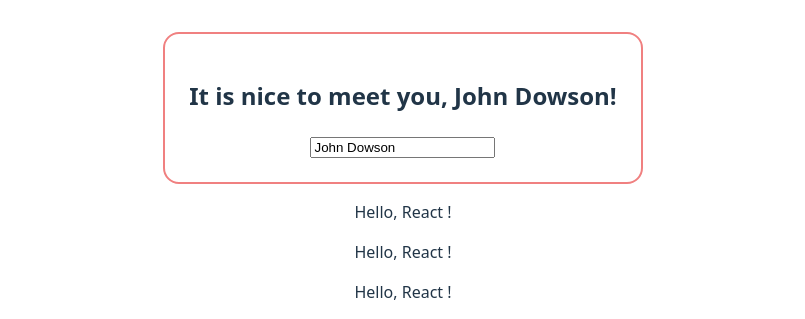
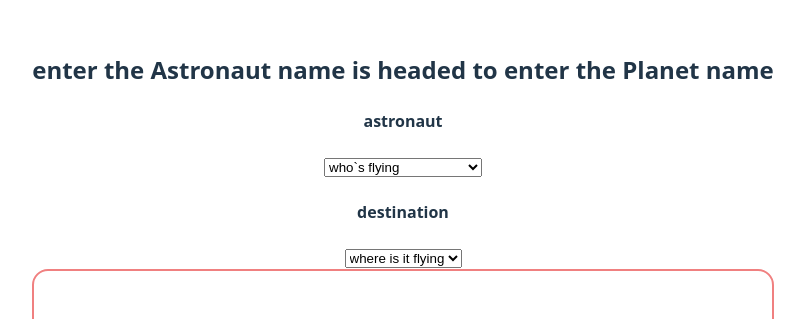
Before and after one commit to JuriBuerkle/Project_01, a React (Vite) app: page / in a window 1280 px wide. Shown: the top 319 px of the page, without its empty margins (237-1042 px from the left). Built offline with nearby package versions, Linux system fonts and the light colour scheme.

Commit message:
add SpaceMissionForm

```diff
--- a/src/App.tsx
+++ b/src/App.tsx
@@ -6,11 +6,12 @@ import Goodbye from './components/Goodbye/Goodbye'
 import Greeting from './components/Greeting/Greeting'
 import PersonalGreeting from './components/PersonalGreetine/PersonalGreeting';
 import ProfileCard from './components/ProfileCard/ProfileCard';
+import SpaceMissionForm from './components/SpaceMissionForm/SpaceMissionForm';
 
 function App() {
   return (
     <div>
-
+      <SpaceMissionForm />
       <PersonalGreeting />
       <Greeting />
       <Greeting />
--- /dev/null
+++ b/src/components/SpaceMissionForm/SpaceMissionForm.tsx
@@ -0,0 +1,42 @@
+import {useState} from 'react'
+import styles from './SpaceMissionForm.module.css';
+
+export default function SpaceMissionForm() {
+    const [AstronautName, setAstronautName] = useState("enter the Astronaut name");
+    const [PlanetName, setPlanetName] = useState("enter the Planet name");
+
+
+
+  return (
+    <div className={styles.container}>
+      <h2>{AstronautName} is headed to {PlanetName}</h2>
+         <h4>astronaut</h4>
+          <select name="austronautName" id="austronautName" onChange={(e) => setAstronautName(e.target.value)}>  <option value="who">who`s flying</option>
+              <option value="Ilon Musk">Ilon Musk</option>
+              <option value="Юрий Гагарин">Юрий Гагарин</option>
+              <option value="Neil Armstrong">Neil Armstrong</option>
+              <option value="Aleksey Leonov">Aleksey Leonov</option>
+              <option value="Valentina Vladimirovna">Valentina Vladimirovna</option>
+            </select>
+          {/* <input
+            type="text"
+            value={AstronautName}
+            onChange={(e) => setAstronautName(e.target.value)}
+            /> */}
+          <div>
+          <h4> destination </h4>
+          <select name="planets" id="planets" onChange={(e) => setPlanetName(e.target.value)}>  <option value="where">where is it flying</option>
+              <option value="Venus">Venus</option>
+              <option value="Mars">Mars</option>
+              <option value="Jupiter">Jupiter</option>
+              <option value="Saturn">Saturn</option>
+            </select>
+            {/* <input
+            type="text"
+            value={PlanetName}
+            onChange={(e) => setPlanetName(e.target.value)}
+          /> */}
+          </div>
+    </div>
+  )
+}
```
Also changed, not shown: src/components/SpaceMissionForm/SpaceMissionForm.module.css (added).
